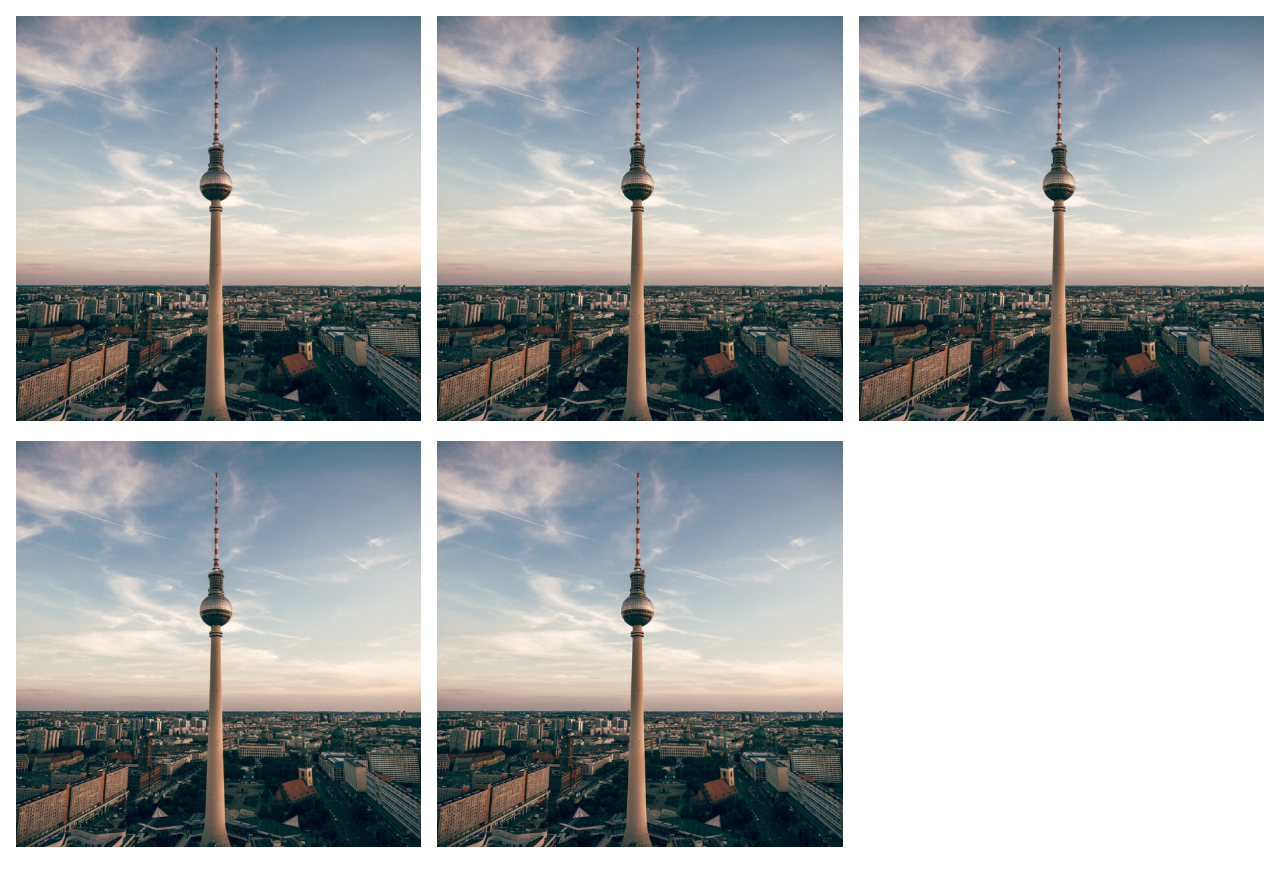
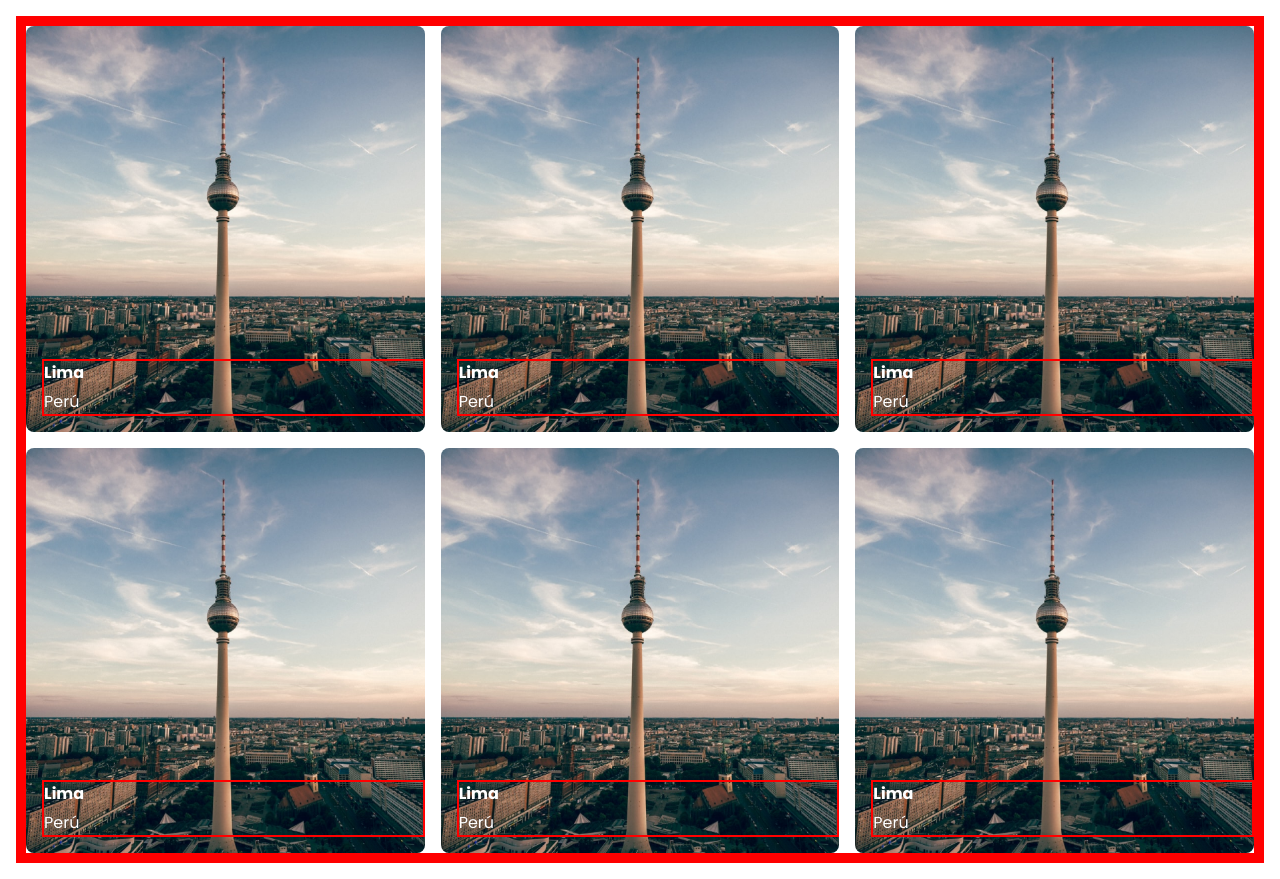
Before and after one commit to cesarchoqueskater/grid-gallery, a plain HTML site: page index.html in a window 1280 px wide. Before the commit the page ends 851 px from the top, so only its background shows below. Drawn offline with Linux system fonts and the light colour scheme.

Commit message:
Description de Card CSS

```diff
--- a/index.html
+++ b/index.html
@@ -6,20 +6,32 @@
     <meta http-equiv="X-UA-Compatible" content="IE=edge">
     <meta name="viewport" content="width=device-width, initial-scale=1.0">
     <title>Grid Gallery</title>
+    <link rel="preconnect" href="https://fonts.googleapis.com">
+    <link rel="preconnect" href="https://fonts.gstatic.com" crossorigin>
+    <link href="https://fonts.googleapis.com/css2?family=Poppins:wght@400;700&display=swap" rel="stylesheet">
     <style>
+         :root {
+            --white: #ffffff;
+            --body1-regular: 400 1rem/1.5rem Poppins;
+            --body1-bold: 700 1rem/1.5rem Poppins;
+        }
+
         body {
             margin: 0;
             padding: 0;
             box-sizing: border-box;
+            color: var(--white);
+            background-color: var(--primary);
+            font-family: 'Poppins', sans-serif;
         }
 
         .content {}
 
         .wrapper {
-            /* border: 10px solid red; */
+            border: 10px solid red;
             box-sizing: border-box;
             margin: 16px;
-            height: 100vh;
+            /* height: 100vh; */
         }
 
         .grid-details {
@@ -32,10 +44,36 @@
         .card-content {
             /* width: fit-content; */
             max-width: 418px;
+            cursor: pointer;
+            overflow: hidden;
+            position: relative;
+            box-sizing: border-box;
+            border-radius: 8px;
         }
 
-        .card-content img {
+        .card-content .card-image {
             width: 100%;
+            height: 100%;
+        }
+
+        .card-description {
+            /* top: 0; */
+            left: 16px;
+            right: 0;
+            bottom: 16px;
+            border: 2px solid red;
+            box-sizing: border-box;
+            position: absolute;
+        }
+
+        .card-description h3 {
+            margin-block-start: 0;
+            margin-block-end: 4px;
+            font: var(--body1-bold)
+        }
+
+        .card-description span {
+            font: var(--body1-regular)
         }
 
         @media screen and (min-width:710px) {
@@ -53,19 +91,46 @@
         <div class="wrapper">
             <div class="grid-details">
                 <div class="card-content">
-                    <img src="./img/Berlin.png" alt="">
+                    <img class="card-image" src="./img/Berlin.png" alt="">
+                    <div class="card-description">
+                        <h3 class="title-capital">Lima</h3>
+                        <span class="title-country">Perú</span>
+                    </div>
                 </div>
                 <div class="card-content">
-                    <img src="./img/Berlin.png" alt="">
+                    <img class="card-image" src="./img/Berlin.png" alt="">
+                    <div class="card-description">
+                        <h3 class="title-capital">Lima</h3>
+                        <span class="title-country">Perú</span>
+                    </div>
                 </div>
                 <div class="card-content">
-                    <img src="./img/Berlin.png" alt="">
+                    <img class="card-image" src="./img/Berlin.png" alt="">
+                    <div class="card-description">
+                        <h3 class="title-capital">Lima</h3>
+                        <span class="title-country">Perú</span>
+                    </div>
                 </div>
                 <div class="card-content">
-                    <img src="./img/Berlin.png" alt="">
+                    <img class="card-image" src="./img/Berlin.png" alt="">
+                    <div class="card-description">
+                        <h3 class="title-capital">Lima</h3>
+                        <span class="title-country">Perú</span>
+                    </div>
                 </div>
                 <div class="card-content">
-                    <img src="./img/Berlin.png" alt="">
+                    <img class="card-image" src="./img/Berlin.png" alt="">
+                    <div class="card-description">
+                        <h3 class="title-capital">Lima</h3>
+                        <span class="title-country">Perú</span>
+                    </div>
+                </div>
+                <div class="card-content">
+                    <img class="card-image" src="./img/Berlin.png" alt="">
+                    <div class="card-description">
+                        <h3 class="title-capital">Lima</h3>
+                        <span class="title-country">Perú</span>
+                    </div>
                 </div>
             </div>
         </div>
```
